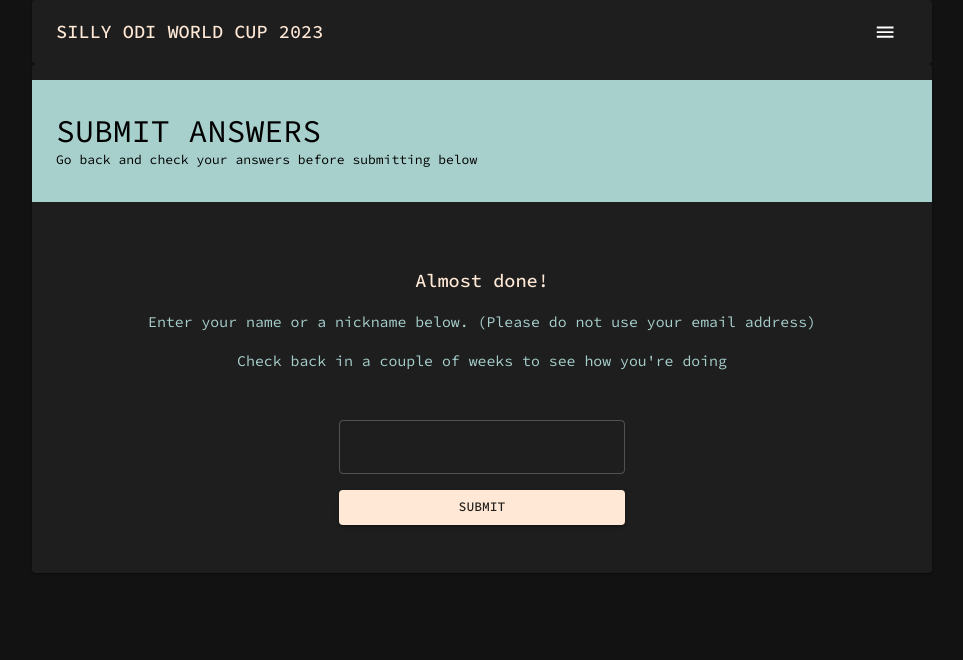
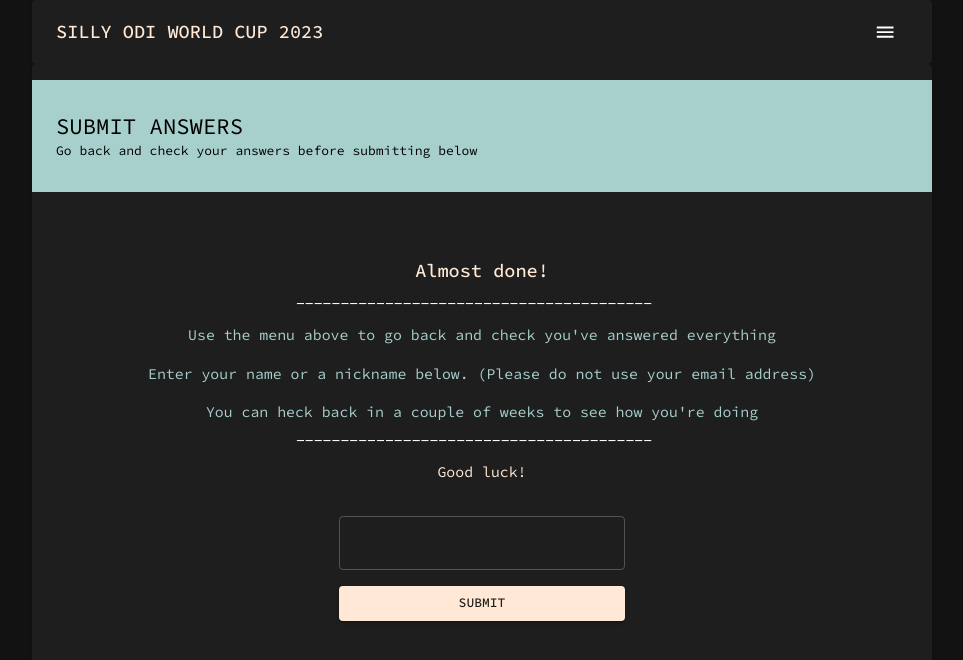
Before and after one commit to mdnrosen/sillyWC23, a React (Vite) app: page /submit in a window 1280 px wide. Shown: the top 660 px of the page, without its empty margins (158-1121 px from the left). Built offline with nearby package versions, Linux system fonts and the light colour scheme.

Commit message:
ready for test

```diff
--- a/src/App.jsx
+++ b/src/App.jsx
@@ -19,13 +19,17 @@ import { Submitted } from './pages/Submitted';
 
 import { GuessesProvider } from './context/GuessContext'
 import { MultiRound } from './pages/MultiRound'
+import ScrollToTop from './components/ScrollToTop'
 
 function App() {
+
+
   return (
     <Container maxWidth='md' disableGutters>
       <ThemeProvider theme={theme}>
         <CssBaseline />
           <BrowserRouter>
+            <ScrollToTop />
             <Navbar />
             <GuessesProvider>
               <Routes>
--- a/src/components/BottomNav.jsx
+++ b/src/components/BottomNav.jsx
@@ -30,7 +30,7 @@ export const BottomNav = () => {
 
   if (location.pathname === '/' || location.pathname === '/submit') return null // don't render bottom nav on home page
   return (
-    <Card sx={{ pb: 2}}>
+    <Card sx={{ pb: 2 , px: { xs: 2 }}}>
       <Toolbar>
         <Grid container>
           <Grid item xs={6} textAlign="left">
--- a/src/components/QuestionTitle.jsx
+++ b/src/components/QuestionTitle.jsx
@@ -7,7 +7,7 @@ export const QuestionTitle = ({ num, title, question, hint }) => {
     <Toolbar sx={{ py: 1, display: 'flex', justifyContent: 'space-between' , alignItems: 'center', pt: 2 }} disableGutters>
         <ListItem
             secondaryAction={
-                <Tooltip title={hint}>
+                <Tooltip title={hint} enterTouchDelay={0}>
                     <IconButton>
                         <HelpOutline />
                     </IconButton>
--- a/src/components/RoundCard.jsx
+++ b/src/components/RoundCard.jsx
@@ -3,7 +3,7 @@ import { Card } from '@mui/material'
 
 // Card component for easier tweaking to various mobile and browser styles
 export const RoundCard = ({ children, fullHeight = false  }) => (
-    <Card sx={{ py: 2, mt: 0, height: fullHeight ? '100%' : 'auto'  }}>
+    <Card sx={{ py: 2, mt: 0, height: fullHeight ? '100vh' : 'auto'  }}>
         {children}
     </Card>
   )
--- a/src/components/RoundTitle.jsx
+++ b/src/components/RoundTitle.jsx
@@ -4,7 +4,7 @@ import React from 'react'
 export const RoundTitle = ({ num, name, marking }) => {
   return (
     <Toolbar sx={{ backgroundColor: 'secondary.main', color: 'black', py: 4, display: 'flex', flexDirection: 'column', justifyContent: 'space-between' , alignItems: 'flex-start' }}>
-        <Typography color="black" variant="h4">
+        <Typography color="black" variant="h5">
             {num && `ROUND ${num} - `} {name.toUpperCase()}
         </Typography>
         <Typography color="black" variant="body2">
--- /dev/null
+++ b/src/components/ScrollToTop.js
@@ -0,0 +1,14 @@
+import { useEffect } from 'react'
+import { useLocation } from 'react-router-dom'
+
+const ScrollToTop = () =>  {
+  const { pathname } = useLocation()
+
+  useEffect(() => {
+    window.scrollTo(0, 0)
+  }, [pathname])
+
+  return null
+}
+
+export default ScrollToTop
--- a/src/pages/Home.jsx
+++ b/src/pages/Home.jsx
@@ -4,7 +4,7 @@ import { RoundCard } from '../components/RoundCard'
 
 export const Home = () => {
   return (
-    <RoundCard>
+    <RoundCard fullHeight={true}>
     <Box sx={{ display: 'flex', flexDirection: 'column', justifyContent: 'center', alignItems: 'center', m: 2 }}>
         <Box
             component="img"
--- a/src/pages/NumbersRound.jsx
+++ b/src/pages/NumbersRound.jsx
@@ -108,7 +108,7 @@ export const NumbersRound = () => {
                                 title="Sting in the tail"
                                 num="11"
                                 question="What will be the top score made by a tailender (9 - 11)?"
-                                hint="Out or not out. Doesn't matter"
+                                hint="Out or not out. Doesn't matter, just don't put a '*' in."
                             />
                             <TextField
                                 fullWidth
--- a/src/pages/SubmitAnswers.jsx
+++ b/src/pages/SubmitAnswers.jsx
@@ -24,6 +24,13 @@ export const SubmitAnswers = () => {
                 Almost done!
               </Typography>
             </Grid>
+            ________________________________________
+
+            <Grid item xs={12}>
+              <Typography variant="body1" color="secondary">
+                Use the menu above to go back and check you've answered everything
+              </Typography>
+            </Grid>
             <Grid item xs={12}>
               <Typography variant="body1" color="secondary">
                 Enter your name or a nickname below. (Please do not use your email address)
@@ -31,11 +38,14 @@ export const SubmitAnswers = () => {
             </Grid>
             <Grid item xs={12}>
               <Typography variant="body1" color="secondary">
-                Check back in a couple of weeks to see how you're doing
+                You can heck back in a couple of weeks to see how you're doing
               </Typography>
             </Grid>
+            ________________________________________
+
             <Grid item xs={12}>
-              <Typography variant="body1" color="secondary">
+              <Typography variant="body1" color="primary">
+                Good luck!
               </Typography>
             </Grid>
             <Grid item xs={12}>
```
